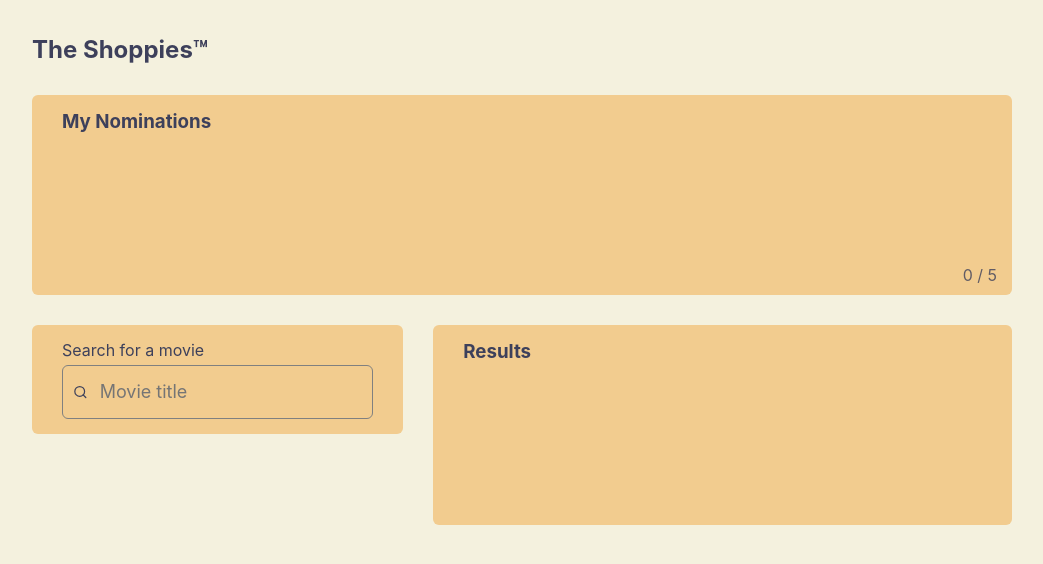
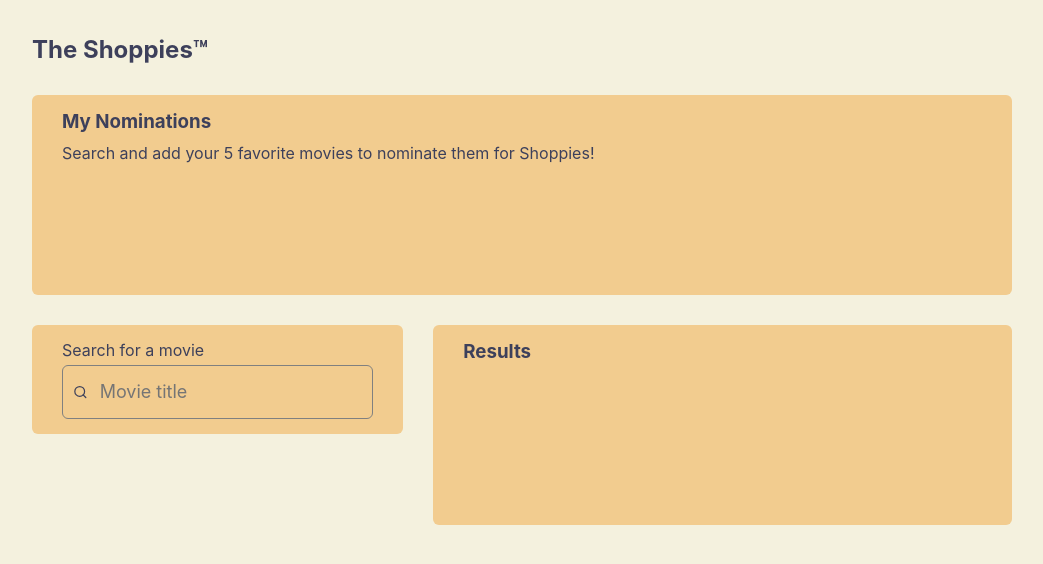
Before and after one commit to eggiroux/shoppies, a React (Create React App) app: page / in a window 1280 px wide. Shown: the top 564 px of the page, without its empty margins (118-1161 px from the left). Built offline with nearby package versions, Linux system fonts and the light colour scheme.

Commit message:
fixed the list reducer typo in initial state better abstraction in persistedState counter uses props for a simpler component commenting the code all over general clean up

```diff
--- a/src/components/Alerts.js
+++ b/src/components/Alerts.js
@@ -14,12 +14,15 @@ function SlideTransition(props) {
 
 const Alerts = () => {
   const dispatch = useDispatch();
+
+  //listen to the list status to decide when to show the alerts
   const { listStatus } = useSelector((state) => {
     return {
       listStatus: state.list.status,
     };
   });
 
+  //track the alert status locally, because they are "effects" only and should not control the list making flow
   const [showCompleteAlert, setShowCompleteAlert] = React.useState(false);
   const [showSubmitAlert, setShowSubmitAlert] = React.useState(false);
 
@@ -37,12 +40,14 @@ const Alerts = () => {
     }
   }, [listStatus]);
 
+  //make sure the alerts
   const handleListClose = () => {
     setShowCompleteAlert(false);
   };
 
   const handleSubmitClose = () => {
     setShowSubmitAlert(false);
+    //after the alert is shown, restart the list making process.
     dispatch(restartListProcess());
   };
 
--- a/src/components/Nominations/Counter.js
+++ b/src/components/Nominations/Counter.js
@@ -1,16 +1,13 @@
 import React from "react";
-import { useSelector } from "react-redux";
 import styled from "styled-components";
+import { VALUES } from "../../constants";
 
-import { getNominationsArray } from "../../reducers";
-
-const Counter = () => {
-  const listStatus = useSelector((state) => state.list.status);
-  const nominationsArray = useSelector(getNominationsArray);
-
+//the counter is more of a cosmetic component, so get his values as props instead of using the redux setup
+const Counter = ({ listStatus, listLength }) => {
   return (
     <Wrapper>
-      {listStatus !== "empty" && `${nominationsArray.length} / 5`}
+      {/* if the list is not empty, show the counter to remind the user how many film should be added */}
+      {listStatus !== "empty" && `${listLength} / ${VALUES.MAX_ITEMS_ON_LIST}`}
     </Wrapper>
   );
 };
--- a/src/components/Nominations/index.js
+++ b/src/components/Nominations/index.js
@@ -22,6 +22,7 @@ const Nominations = () => {
     };
   });
 
+  //save the nomination list to disk every time it changes
   React.useEffect(() => {
     localStorage.setItem("nominations", JSON.stringify(nominations));
   }, [nominations]);
@@ -29,6 +30,7 @@ const Nominations = () => {
   return (
     <Wrapper>
       <h3>My Nominations</h3>
+      {/* if the list is empty, show instructions to inform the user */}
       {listStatus === "empty" && (
         <Text>
           Search and add your 5 favorite movies to nominate them for Shoppies!
@@ -55,6 +57,7 @@ const Nominations = () => {
           );
         })}
       </ul>
+      {/* if the list is complete, show the submit button */}
       {listStatus === "complete" && (
         <Submit
           onClick={() => {
@@ -64,7 +67,7 @@ const Nominations = () => {
           Submit Nominations
         </Submit>
       )}
-      <Counter />
+      <Counter listStatus={listStatus} listLength={nominationsArray.length} />
     </Wrapper>
   );
 };
--- a/src/components/SearchBar/index.js
+++ b/src/components/SearchBar.js
@@ -1,11 +1,11 @@
 import React from "react";
 import styled from "styled-components";
 import { useDispatch } from "react-redux";
-import { COLORS } from "../../constants";
+import { COLORS } from "../constants";
 
 import { FiSearch } from "react-icons/fi";
 
-import { searchResultsFromApi } from "../../actions";
+import { searchResultsFromApi } from "../actions";
 
 const SearchBar = () => {
   const dispatch = useDispatch();
--- a/src/components/SearchResults.js
+++ b/src/components/SearchResults.js
@@ -26,6 +26,7 @@ const SearchResults = () => {
     };
   });
 
+  //early return when search went wrong, display the error
   if (searchStatus === "error") {
     return (
       <Wrapper>
@@ -35,6 +36,7 @@ const SearchResults = () => {
     );
   }
 
+  //when there are no errors, show the search results
   return (
     <Wrapper>
       <h3>Results {searchTerm && `for "${searchTerm}"`}</h3>
--- a/src/constants.js
+++ b/src/constants.js
@@ -1,7 +1,4 @@
 export const COLORS = {
-  // primary: "hsl(256deg, 100%, 44%)",
-  // secondary: "hsl(333deg, 100%, 44%)",
-
   background: "#F4F1DE",
   primary: "#3D405B",
   contour: "#F2CC8F",
--- a/src/reducers/list-reducer.js
+++ b/src/reducers/list-reducer.js
@@ -3,10 +3,15 @@ import { produce } from "immer";
 import { persistedState } from "../utils";
 import { VALUES } from "../constants";
 
-const initialState = persistedState({
-  satus: "empty",
-  nominations: {},
-});
+//call persisted state to grab a saved nomination list if it exists
+//the initial state is still defined here to ease of use.
+const initialState = persistedState(
+  {
+    status: "empty",
+    nominations: {},
+  },
+  "nominations"
+);
 
 export default function listReducer(state = initialState, action) {
   switch (action.type) {
@@ -27,13 +32,15 @@ export default function listReducer(state = initialState, action) {
       return produce(state, (draftState) => {
         delete draftState.nominations[action.movieId];
         draftState.status = "incomplete";
+        if (Object.keys(state.nominations).length === 1) {
+          draftState.status = "empty";
+        }
       });
     }
     case "SUBMIT_LIST": {
-      console.log("submit list", action);
+      //console.log("submit list", action);
       return produce(state, (draftState) => {
         draftState.status = "submitted";
-        draftState.nominations = {};
       });
     }
 
@@ -41,6 +48,7 @@ export default function listReducer(state = initialState, action) {
       //console.log("remove movie", action);
       return produce(state, (draftState) => {
         draftState.status = "empty";
+        draftState.nominations = {};
       });
     }
 
--- a/src/reducers/search-reducer.js
+++ b/src/reducers/search-reducer.js
@@ -2,8 +2,8 @@ import { produce } from "immer";
 
 const initialState = {
   status: "idle",
+  term: "",
   results: [],
-  term: "",
   error: null,
 };
 
--- a/src/utils.js
+++ b/src/utils.js
@@ -1,10 +1,11 @@
-export const persistedState = (initialState) => {
-  const savedState = localStorage.getItem("nominations");
+export const persistedState = (initialState, persistedKey) => {
+  const savedState = localStorage.getItem(persistedKey);
 
   if (savedState) {
-    return { ...initialState, nominations: JSON.parse(savedState) };
+    //if localStorage had a "savedKey" saved, return the initial state with that list
+    return { ...initialState, persistedKey: JSON.parse(savedState) };
   } else {
-    localStorage.setItem("nominations", JSON.stringify({}));
+    //if not, then return initialState as is
     return initialState;
   }
 };
```
Also changed, not shown: 1 other file (tests, documents, lock files or other folders).
